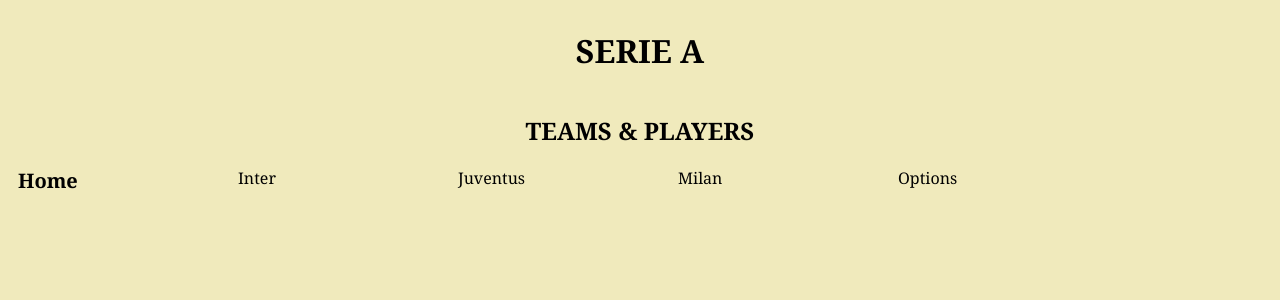
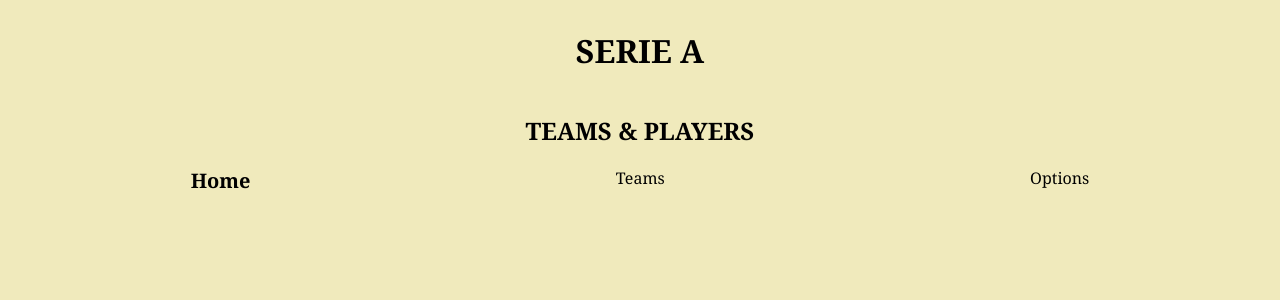
Before and after one commit to francescoCoder/github-upload, a React (Create React App) app: page /1 in a window 1280 px wide. Shown: the top 300 px of the page. Built offline with nearby package versions, Linux system fonts and the light colour scheme.

Commit message:
Put a dropdown menu in place of scrolling navbar

```diff
--- a/src/Components/Navbar.tsx
+++ b/src/Components/Navbar.tsx
@@ -1,4 +1,4 @@
-import React from "react";
+import React, { useState } from "react";
 import { useSelector } from "react-redux";
 import { NavLink, HashRouter as Router, Switch, Route } from "react-router-dom";
 
@@ -11,21 +11,41 @@ import "../index.scss";
 
 function Navbar() {
   const state = useSelector((state: TeamType[]) => state);
+  const [teamSelected, setTeamSelected] = useState(false);
 
   return (
     <Router>
       <div className="head-nav">
-        <NavLink to="/" exact className="navbar-link">
-          <li>Home</li>
+        <NavLink
+          to="/"
+          exact
+          className="navbar-link"
+          onClick={() => setTeamSelected(false)}
+        >
+          <li className="navli">Home</li>
         </NavLink>
+        <div className="dropdown">
+          <li className={teamSelected ? "navli active" : "navli"}>Teams</li>
+          <div className="dropdown-content">
+            {state.map((team: TeamType) => (
+              <NavLink
+                to={`/${team.id}`}
+                onClick={() => setTeamSelected(true)}
+                className="navbar-link"
+                key={team.id}
+              >
+                <li className="navli">{team.name}</li>
+              </NavLink>
+            ))}
+          </div>
+        </div>
 
-        {state.map((team: TeamType) => (
-          <NavLink to={`/${team.id}`} className="navbar-link" key={team.id}>
-            <li>{team.name}</li>
-          </NavLink>
-        ))}
-        <NavLink to="/options" className="navbar-link">
-          <li>Options</li>
+        <NavLink
+          to="/options"
+          className="navbar-link"
+          onClick={() => setTeamSelected(false)}
+        >
+          <li className="navli">Options</li>
         </NavLink>
       </div>
       <Switch>
--- a/src/index.scss
+++ b/src/index.scss
@@ -13,23 +13,15 @@
   margin-bottom: 80px;
   width: 100%;
   height: 40px;
-  overflow: auto;
+  overflow: visible;
   white-space: nowrap;
-  li {
-    margin: 0px 10px 0px 10px;
-    min-width: 200px;
-  }
-  &::-webkit-scrollbar {
-    height: auto;
-    height: 5px;
-    border-radius: 10px;
+  justify-content: space-around;
+}
 
-    // background-color: saddlebrown;
-  }
-  &::-webkit-scrollbar-thumb {
-    background: #000;
-    border-radius: 10px;
-    width: 50%;
+li {
+  &.active {
+    font-size: 20px;
+    font-weight: bold;
   }
 }
 
@@ -166,21 +158,41 @@ body {
   max-height: 30%;
 }
 .form-fields {
-  // overflow-y: scroll;
-  // max-height: 500px;
   width: 40%;
-  // &::-webkit-scrollbar {
-  //   border-radius: 10px;
-  //   width: 5px;
-  // }
-  // &::-webkit-scrollbar-thumb {
-  //   background: #000;
-  //   border-radius: 10px;
-  // }
 }
 .main-role-list {
   display: flex;
   flex-direction: row;
+}
+
+.dropdown {
+  position: relative;
+  display: inline-block;
+}
+.dropdown-content {
+  display: none;
+  position: absolute;
+  border-radius: 10px;
+  background-color: #f1f1f1;
+  width: 300%;
+  max-height: 500px;
+  overflow-y: scroll;
+  align-items: center;
+  box-shadow: 0px 8px 16px 0px rgba(0, 0, 0, 0.2);
+  z-index: 1;
+  a {
+    color: black;
+    padding: 12px 16px;
+    text-decoration: none;
+    display: block;
+    &:hover {
+      background-color: #ddd;
+    }
+  }
+}
+
+.dropdown:hover .dropdown-content {
+  display: block;
 }
 
 //-------------
```
